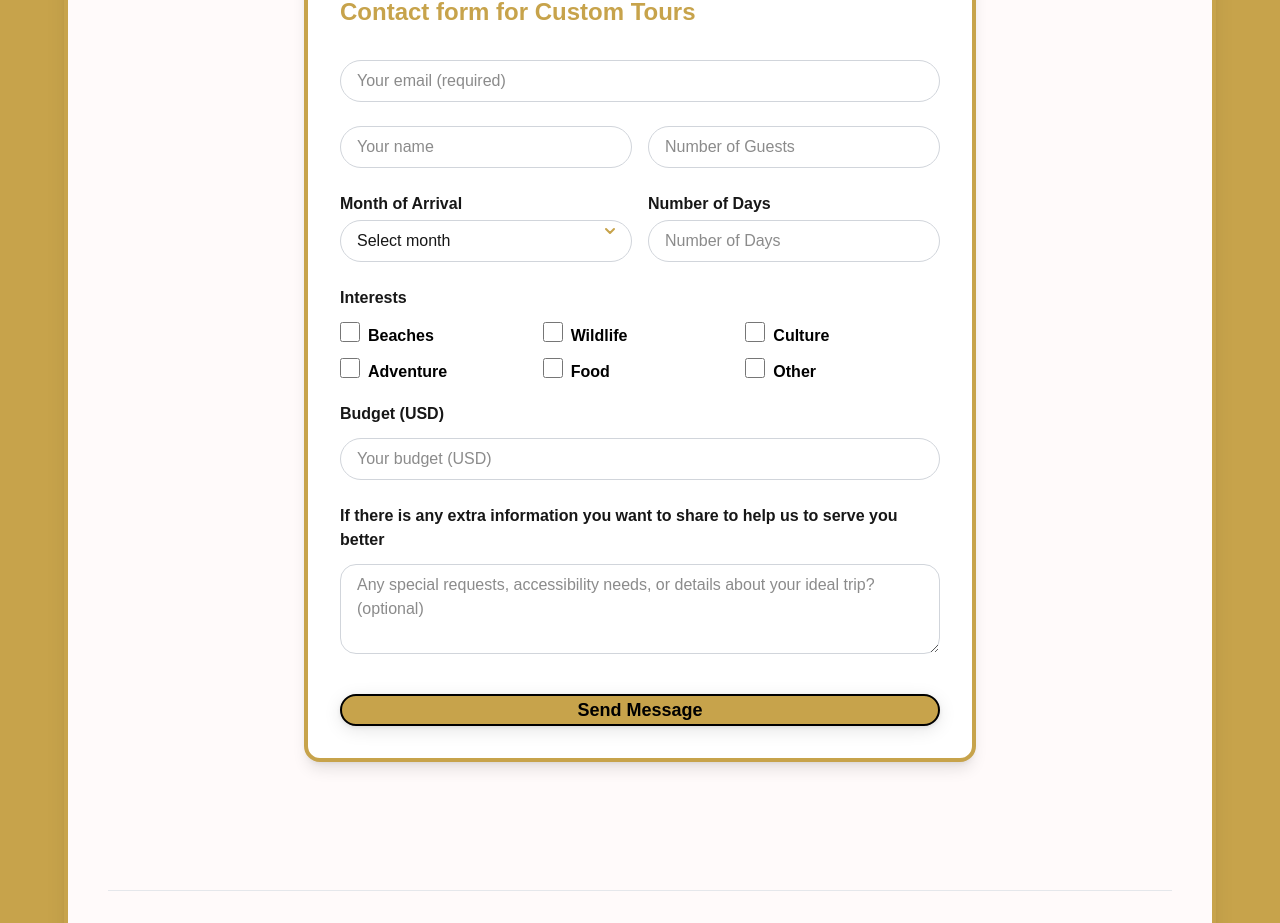
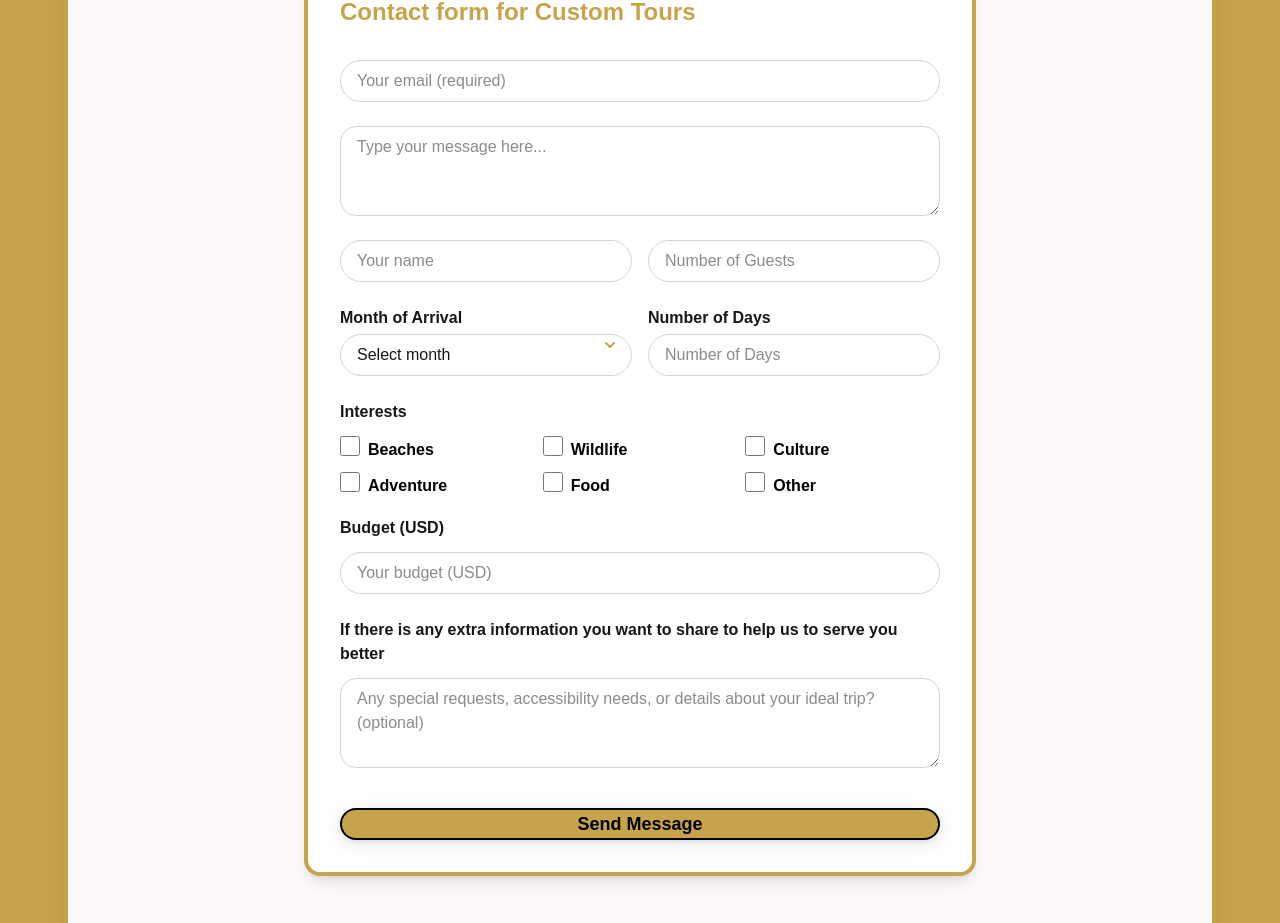
Before and after one commit to Master-Campers/odyssey-sri-lanka, a Next.js app: page / in a window 1280 px wide. Shown: the part 5497-6420 px from the top of the page. Built offline with nearby package versions, Linux system fonts and the light colour scheme.

Commit message:
contact form ammendments

```diff
--- a/src/components/ContactUs.tsx
+++ b/src/components/ContactUs.tsx
@@ -94,6 +94,16 @@ export default function ContactUs() {
                         placeholder="Your email (required)"
                         aria-label="Email"
                     />
+                    <div className="flex flex-col gap-2 w-full">
+                        <textarea
+                            id="message"
+                            name="message"
+                            className="textarea border-2 border-[#c7a34b] rounded-lg p-2 text-black focus:border-[#c7a34b] focus:ring-2 focus:ring-[#c7a34b]"
+                            placeholder="Type your message here..."
+                            rows={3}
+                            aria-label="Message"
+                        />
+                    </div>
                     <div className="flex flex-col sm:flex-row gap-4 w-full items-center">
                         <input
                             name="name"
```
